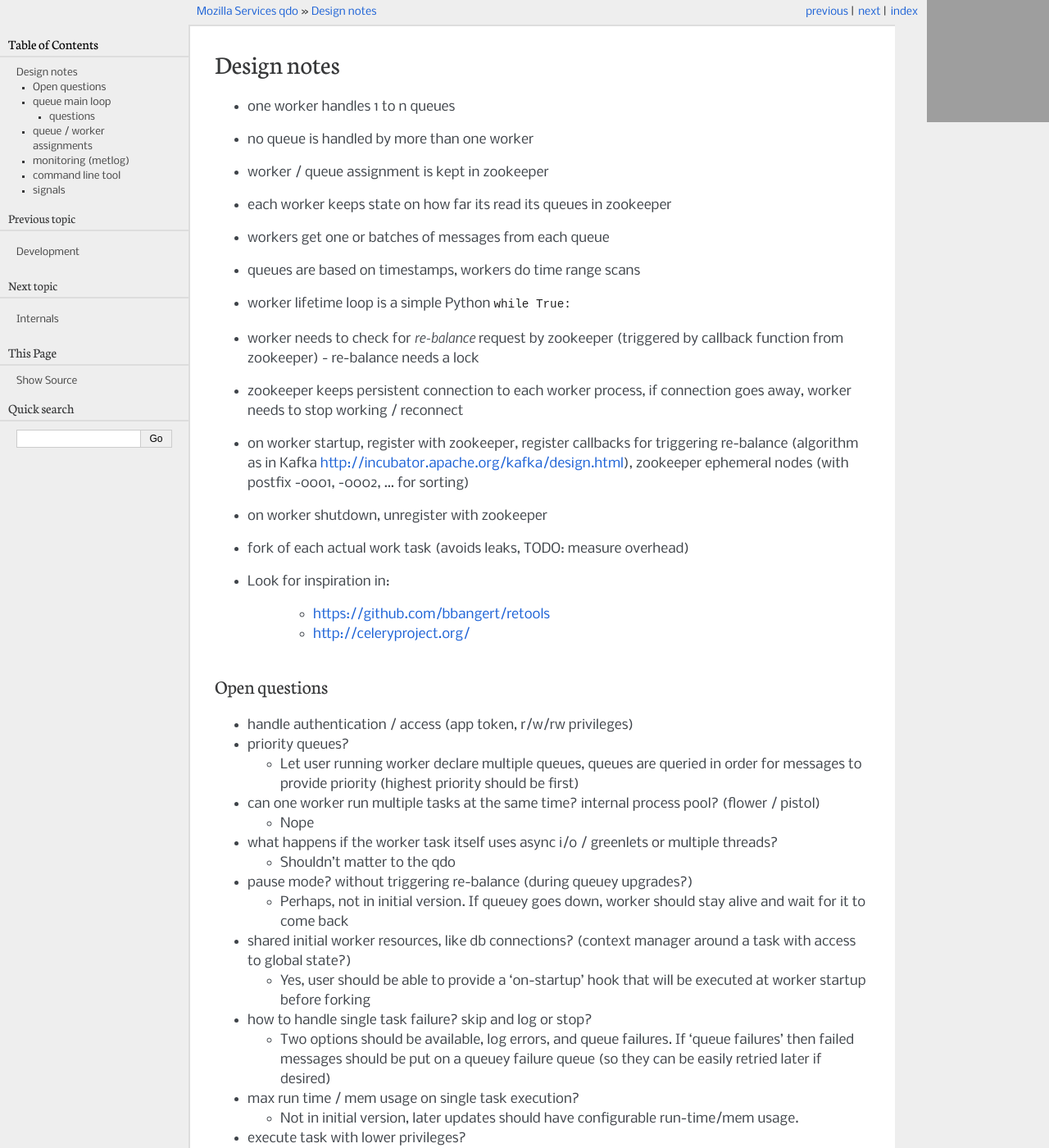
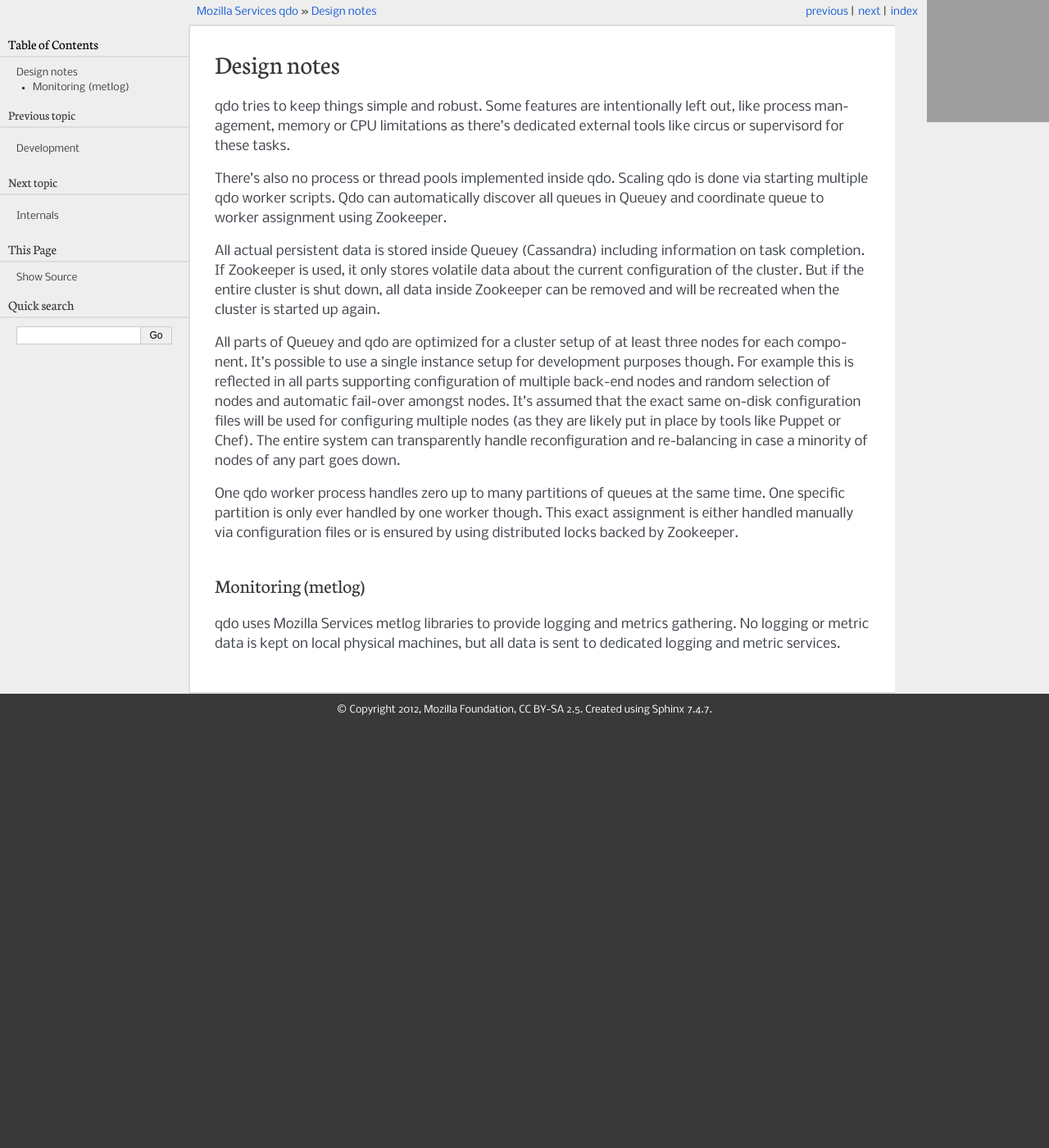
Before and after one commit to mozilla-services/qdo, a Sphinx documentation site: the page built from docs/design.rst, in a window 1280 px wide and 1400 px high. Shown: the whole window at 82% size. Built offline with Sphinx 7.4.7, drawn with Linux system fonts in a browser that asks for light colours; some of the changed text lies outside the part shown; grey boxes are pictures that could not be loaded.

Commit message:
Turn design bullet points into some prose

```diff
--- a/docs/design.rst
+++ b/docs/design.rst
@@ -2,153 +2,39 @@
 Design notes
 ============
 
-- one worker handles 1 to n queues
-- no queue is handled by more than one worker
-- worker / queue assignment is kept in zookeeper
-- each worker keeps state on how far its read its queues in zookeeper
-- workers get one or batches of messages from each queue
-- queues are based on timestamps, workers do time range scans
+qdo tries to keep things simple and robust. Some features are intentionally
+left out, like process management, memory or CPU limitations as there's
+dedicated external tools like circus or supervisord for these tasks.
 
-- worker lifetime loop is a simple Python ``while True:``
-- worker needs to check for `re-balance` request by zookeeper (triggered by
-  callback function from zookeeper) - re-balance needs a lock
-- zookeeper keeps persistent connection to each worker process, if connection
-  goes away, worker needs to stop working / reconnect
-- on worker startup, register with zookeeper, register callbacks for
-  triggering re-balance (algorithm as in Kafka
-  http://incubator.apache.org/kafka/design.html), zookeeper ephemeral nodes
-  (with postfix -0001, -0002, ... for sorting)
-- on worker shutdown, unregister with zookeeper
-- fork of each actual work task (avoids leaks, TODO: measure overhead)
+There's also no process or thread pools implemented inside qdo. Scaling qdo
+is done via starting multiple qdo worker scripts. Qdo can automatically
+discover all queues in Queuey and coordinate queue to worker assignment using
+Zookeeper.
 
-- Look for inspiration in:
+All actual persistent data is stored inside Queuey (Cassandra) including
+information on task completion. If Zookeeper is used, it only stores volatile
+data about the current configuration of the cluster. But if the entire cluster
+is shut down, all data inside Zookeeper can be removed and will be recreated
+when the cluster is started up again.
 
-    - https://github.com/bbangert/retools
-    - http://celeryproject.org/
+All parts of Queuey and qdo are optimized for a cluster setup of at least
+three nodes for each component. It's possible to use a single instance
+setup for development purposes though. For example this is reflected in all
+parts supporting configuration of multiple back-end nodes and random selection
+of nodes and automatic fail-over amongst nodes. It's assumed that the exact
+same on-disk configuration files will be used for configuring multiple nodes
+(as they are likely put in place by tools like Puppet or Chef). The entire
+system can transparently handle reconfiguration and re-balancing in case a
+minority of nodes of any part goes down.
 
-Open questions
---------------
+One qdo worker process handles zero up to many partitions of queues at the
+same time. One specific partition is only ever handled by one worker though.
+This exact assignment is either handled manually via configuration files or
+is ensured by using distributed locks backed by Zookeeper.
 
-- handle authentication / access (app token, r/w/rw privileges)
-- priority queues?
-
-  - Let user running worker declare multiple queues, queues are queried in order
-    for messages to provide priority (highest priority should be first)
-- can one worker run multiple tasks at the same time? internal process pool?
-  (flower / pistol)
-
-  - Nope
-- what happens if the worker task itself uses async i/o / greenlets or
-  multiple threads?
-
-  - Shouldn't matter to the qdo
-- pause mode? without triggering re-balance (during queuey upgrades?)
-
-  - Perhaps, not in initial version. If queuey goes down, worker should stay alive
-    and wait for it to come back
-- shared initial worker resources, like db connections? (context manager
-  around a task with access to global state?)
-
-  - Yes, user should be able to provide a 'on-startup' hook that will be executed at
-    worker startup before forking
-- how to handle single task failure? skip and log or stop?
-
-  - Two options should be available, log errors, and queue failures. If 'queue failures'
-    then failed messages should be put on a queuey failure queue (so they can be easily
-    retried later if desired)
-- max run time / mem usage on single task execution?
-
-  - Not in initial version, later updates should have configurable run-time/mem usage.
-- execute task with lower privileges?
-
-  - This currently is a trusted model where the user the worker executes as is already
-    the lowest privilege desired, so not needed.
-- guarantees on single task execution? (min 1, max 1, exact 1?)
-
-  - When logging every successful message process to Zookeeper, this guarantee should be
-    implicit.
-- do we need any special handling for startup? like 10 workers coming online
-  in a short period of time? should this trigger 10 re-balance requests?
-  same with shutdown of multiple workers at once
-
-  - Probably not important, re-balancing should be a fairly cheap operation, will have
-    to revisit once we can test.
-
-- how does qdo / zookeeper gets notified about new queues at runtime? for
-  example for notifications, where each user has a queue and we might get
-  dozens or peak-load of hundreds of new queues in short time frames. could
-  this cause excessive re-balancing?
-
-queue main loop
----------------
-
-- fetch new messages from queue (can this be done async/greenlety?)
-- cache messages per queue
-- for each message, execute task (os.fork)
-- record completion in zookeeper (after single message or after batch?)
-- select next message or next queue (when handling multiple queues)
-
-questions
-+++++++++
-
-- when working with multiple queues, handle one batch of messages per queue
-  first or take one message from each queue each?
-
-  - Handle one message per queue, in order. This provides priority. If a user
-    wants to process more messages from the same queue at once then more
-    workers should be spawned.
-- on re-balancing, evict local message cache or try to re-validate / keep
-  messages for queues still handled by the worker
-
-  - Remove local message cache so that the worker can release the queue+parititon
-    as soon as possible in case it no longer owns the queue+partition after the
-    re-balance
-- should there be a batch task mode, where a task can optionally handle
-  multiple messages at once? maybe more efficient to write results out to
-  target systems. when to record task success / handle failures?
-
-  - Not at first, maybe later. the Python requests lib has HTTP 1.1 keep-alive now
-    which makes repeat requests cheap. So it's quite likely the pain of pulling
-    multiple messages at once isn't worth it, yet. If the message can be processed
-    very very quickly, such that throughput is a concern, this should be revisited.
-
-queue / worker assignments
---------------------------
-
-- len(queues*partitions) == len(workers): one-to-one
-- len(queues*partitions) < len(workers): some workers sit idle (make sure they don't
-  generate load)
-- len(queues*partitions) > len(workers): some workers handle multiple queues and/or
-  multiple partitions for the same queue
-
-monitoring (metlog)
+Monitoring (metlog)
 -------------------
 
-- health check (process runs in fg mode, so process presence?)
-
-  - Looking at zookeeper should also reveal health, as dead processes will lose their
-    session state in zookeeper, and cause a re-balance, logging the re-balance should
-    help diagnose issues in health.
-- counter for num of processed tasks (success, failure)
-- counter for zookeeper re-balance triggers
-- timing info on queuey connect, task execution
-
-command line tool
------------------
-
-- inspect / dump state of running worker (via SIGUSRx signals?)
-- pause worker?
-
-- stats on num of queues, num of workers
-- stats on num of messages (are we behind?, do we need more workers?)
-
-signals
--------
-
-- sighup: reload config? not at first -> just restart
-- sigint: graceful stop, complete current task
-- sigusr1: reopen log files -> reopen metlog connection?
-- sigusr2: maybe dump state / statistics to stdout?
-- sigterm: abort task, but close connection to zookeeper
-- sigkill: die!
-- sigalarm: maybe handle time limits on tasks via signals.alarm()
+qdo uses Mozilla Services metlog libraries to provide logging and metrics
+gathering. No logging or metric data is kept on local physical machines, but
+all data is sent to dedicated logging and metric services.
```
